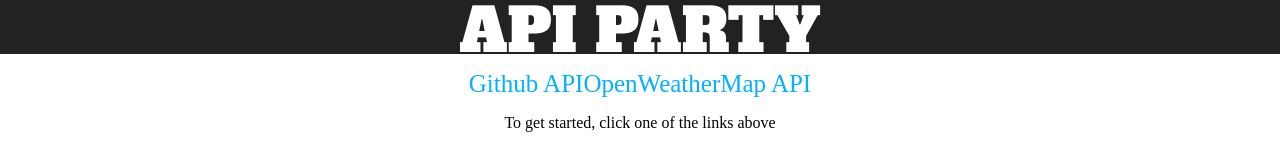
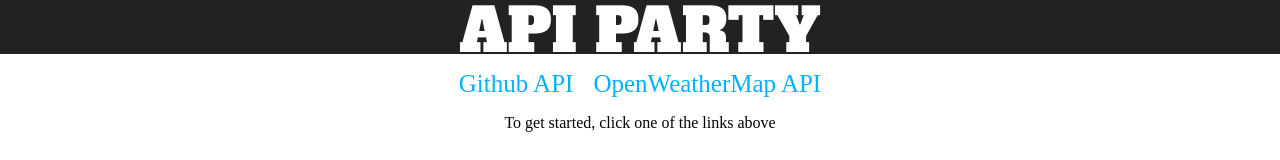
Before and after one commit to kbaihoff/api-party, a React (Create React App) app: page / in a window 1280 px wide. Shown: the part 136-296 px from the top of the page. Built offline with nearby package versions, Linux system fonts and the light colour scheme; the HTML template or start-up script is replaced by a standard one; a web font is replaced by a local one.

Commit message:
Put space between NavLinks

```diff
--- a/src/App.css
+++ b/src/App.css
@@ -32,6 +32,10 @@
   padding: 0 15px;
 }
 
+.nl + .nl {
+  padding-left: 20px;
+}
+
 .nav-links a {
   color: #02b1ff;
   text-decoration: none;
--- a/src/App.js
+++ b/src/App.js
@@ -15,8 +15,8 @@
           </div>
           <ul className="nav-links">
             <li>
-              <NavLink to='/github'>Github API</NavLink>
-              <NavLink to='/openweathermap'>OpenWeatherMap API</NavLink>
+              <NavLink to='/github' className="nl">Github API</NavLink>
+              <NavLink to='/openweathermap'className="nl">OpenWeatherMap API</NavLink>
               {/*Add another NavLink for a new link*/}
             </li>
           </ul>
```
